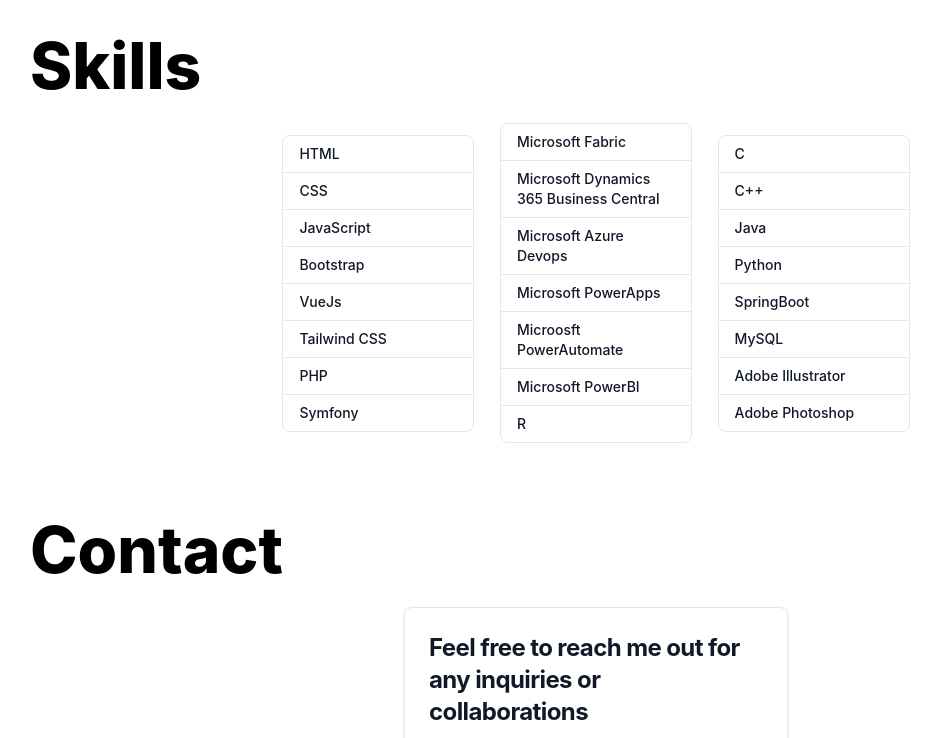
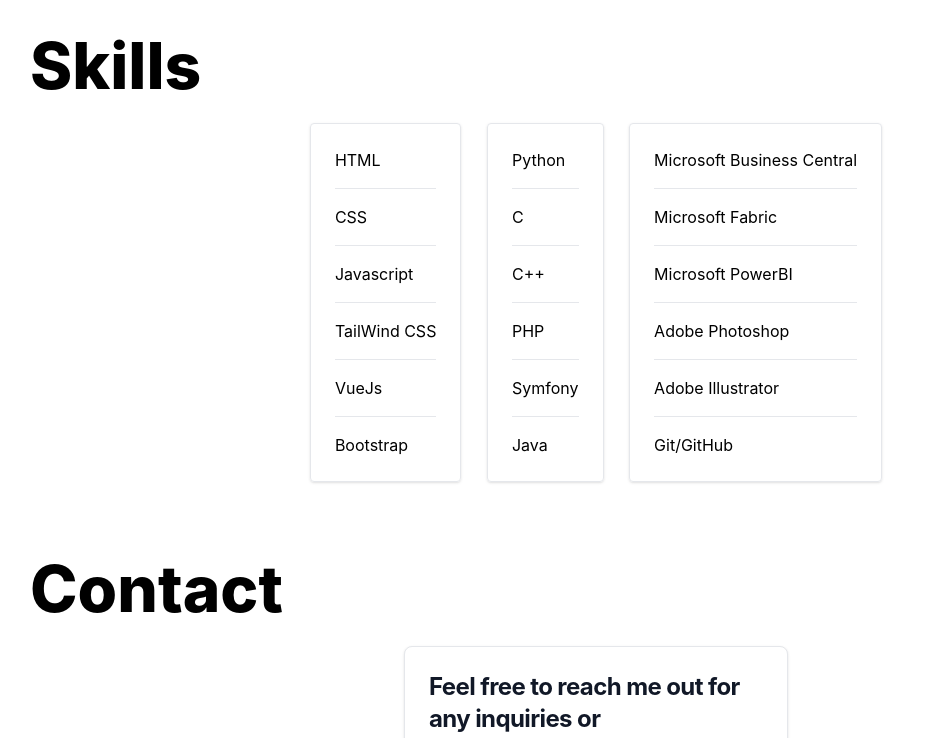
Before and after one commit to anasneji2002/Portfolio, a plain HTML site: page index.html in a window 1280 px wide. Shown: the part 1320-2058 px from the top of the page, without its empty margins (44-985 px from the left). Drawn offline with nearby package versions, Linux system fonts and the light colour scheme.

Commit message:
changing the display of skills

```diff
--- a/index.html
+++ b/index.html
@@ -301,123 +301,201 @@
           Skills
         </h1>
         <div class="listcontainer">
-          <ul
-            class="w-48 text-sm font-medium text-gray-900 bg-white border border-gray-200 rounded-lg dark:bg-gray-700 dark:border-gray-600 dark:text-white"
-          >
-            <li
-              class="w-full px-4 py-2 border-b border-gray-200 rounded-t-lg dark:border-gray-600"
-            >
+
+          <div role="status" class="max-w-md p-4 space-y-4 border border-gray-200 divide-y divide-gray-200 rounded shadow dark:divide-gray-700 md:p-6 dark:border-gray-700">
+            <div class="flex items-center justify-between">
+                <div>
+                  HTML
+                </div>
+            </div>
+            <div class="flex items-center justify-between pt-4">
+                <div>
+                  CSS
+                </div>
+            </div>
+            <div class="flex items-center justify-between pt-4">
+                <div>
+                  Javascript
+                </div>
+            </div>
+            <div class="flex items-center justify-between pt-4">
+                <div>
+                  TailWind CSS
+                </div>
+            </div>
+            <div class="flex items-center justify-between pt-4">
+                <div>
+                  VueJs
+                </div>
+            </div>
+            <div class="flex items-center justify-between pt-4">
+              <div>
+                Bootstrap
+              </div>
+          </div>
+            <span class="sr-only">Loading...</span>
+          </div>
+
+          <div role="status" class="max-w-md p-4 space-y-4 border border-gray-200 divide-y divide-gray-200 rounded shadow dark:divide-gray-700 md:p-6 dark:border-gray-700">
+            <div class="flex items-center justify-between">
+                <div>
+                  Python
+                </div>
+            </div>
+            <div class="flex items-center justify-between pt-4">
+                <div>
+                  C
+                </div>
+            </div>
+            <div class="flex items-center justify-between pt-4">
+                <div>
+                  C++
+                </div>
+            </div>
+            <div class="flex items-center justify-between pt-4">
+                <div>
+                  PHP
+                </div>
+            </div>
+            <div class="flex items-center justify-between pt-4">
+                <div>
+                  Symfony
+                </div>
+            </div>
+            <div class="flex items-center justify-between pt-4">
+              <div>
+                Java
+              </div>
+          </div>
+            <span class="sr-only">Loading...</span>
+          </div>
+
+          <div role="status" class="max-w-md p-4 space-y-4 border border-gray-200 divide-y divide-gray-200 rounded shadow dark:divide-gray-700 md:p-6 dark:border-gray-700">
+            <div class="flex items-center justify-between">
+                <div>
+                  Microsoft Business Central
+                </div>
+            </div>
+            <div class="flex items-center justify-between pt-4">
+                <div>
+                  Microsoft Fabric
+                </div>
+            </div>
+            <div class="flex items-center justify-between pt-4">
+                <div>
+                  Microsoft PowerBI
+                </div>
+            </div>
+            <div class="flex items-center justify-between pt-4">
+                <div>
+                  Adobe Photoshop
+                </div>
+            </div>
+            <div class="flex items-center justify-between pt-4">
+                <div>
+                  Adobe Illustrator
+                </div>
+            </div>
+            <div class="flex items-center justify-between pt-4">
+              <div>
+                Git/GitHub
+              </div>
+          </div>
+            <span class="sr-only">Loading...</span>
+          </div>
+        </div>
+        <div role="status" class="listcontainer2 mx-auto max-w-md p-4 space-y-4 border border-gray-200 divide-y divide-gray-200 rounded shadow dark:divide-gray-700 md:p-6 dark:border-gray-700">
+          <div class="flex items-center justify-between">
+            <div>
               HTML
-            </li>
-            <li
-              class="w-full px-4 py-2 border-b border-gray-200 dark:border-gray-600"
-            >
+            </div>
+          </div>
+          <div class="flex items-center justify-between pt-4">
+            <div>
               CSS
-            </li>
-            <li
-              class="w-full px-4 py-2 border-b border-gray-200 dark:border-gray-600"
-            >
-              JavaScript
-            </li>
-            <li
-              class="w-full px-4 py-2 border-b border-gray-200 rounded-t-lg dark:border-gray-600"
-            >
-              Bootstrap
-            </li>
-            <li
-              class="w-full px-4 py-2 border-b border-gray-200 dark:border-gray-600"
-            >
+            </div>
+          </div>
+          <div class="flex items-center justify-between pt-4">
+            <div>
+              Javascript
+            </div>
+          </div>
+          <div class="flex items-center justify-between pt-4">
+            <div>
+              TailWind CSS
+            </div>
+          </div>
+          <div class="flex items-center justify-between pt-4">
+            <div>
               VueJs
-            </li>
-            <li
-              class="w-full px-4 py-2 border-b border-gray-200 dark:border-gray-600"
-            >
-              Tailwind CSS
-            </li>
-            <li
-              class="w-full px-4 py-2 border-b border-gray-200 dark:border-gray-600"
-            >
+            </div>
+          </div>
+          <div class="flex items-center justify-between pt-4">
+            <div>
+            Bootstrap
+            </div>
+          </div>
+          <div class="flex items-center justify-between pt-4">
+            <div>
+              Python
+            </div>
+          </div>
+          <div class="flex items-center justify-between pt-4">
+            <div>
+              C
+            </div>
+          </div>
+          <div class="flex items-center justify-between pt-4">
+            <div>
+              C++
+            </div>
+          </div>
+          <div class="flex items-center justify-between pt-4">
+            <div>
               PHP
-            </li>
-            <li class="w-full px-4 py-2 rounded-b-lg">Symfony</li>
-          </ul>
-
-          <ul
-            class="w-48 text-sm font-medium text-gray-900 bg-white border border-gray-200 rounded-lg dark:bg-gray-700 dark:border-gray-600 dark:text-white"
-          >
-            <li
-              class="w-full px-4 py-2 border-b border-gray-200 rounded-t-lg dark:border-gray-600"
-            >
+            </div>
+          </div>
+          <div class="flex items-center justify-between pt-4">
+            <div>
+              Symfony
+            </div>
+          </div>
+          <div class="flex items-center justify-between pt-4">
+            <div>
+              Java
+            </div>
+          </div>
+          <div class="flex items-center justify-between pt-4">
+            <div>
+              Microsoft Business Central
+            </div>
+          </div>
+          <div class="flex items-center justify-between pt-4">
+            <div>
               Microsoft Fabric
-            </li>
-            <li
-              class="w-full px-4 py-2 border-b border-gray-200 dark:border-gray-600"
-            >
-              Microsoft Dynamics 365 Business Central
-            </li>
-            <li
-              class="w-full px-4 py-2 border-b border-gray-200 dark:border-gray-600"
-            >
-              Microsoft Azure Devops
-            </li>
-
-            <li
-              class="w-full px-4 py-2 border-b border-gray-200 dark:border-gray-600"
-            >
-              Microsoft PowerApps
-            </li>
-            <li
-              class="w-full px-4 py-2 border-b border-gray-200 dark:border-gray-600"
-            >
-              Microosft PowerAutomate
-            </li>
-            <li
-              class="w-full px-4 py-2 border-b border-gray-200 dark:border-gray-600"
-            >
+            </div>
+          </div>
+          <div class="flex items-center justify-between pt-4">
+            <div>
               Microsoft PowerBI
-            </li>
-            <li class="w-full px-4 py-2 rounded-b-lg">R</li>
-          </ul>
-          <ul
-            class="w-48 text-sm font-medium text-gray-900 bg-white border border-gray-200 rounded-lg dark:bg-gray-700 dark:border-gray-600 dark:text-white"
-          >
-            <li
-              class="w-full px-4 py-2 border-b border-gray-200 rounded-t-lg dark:border-gray-600"
-            >
-              C
-            </li>
-            <li
-              class="w-full px-4 py-2 border-b border-gray-200 dark:border-gray-600"
-            >
-              C++
-            </li>
-            <li
-              class="w-full px-4 py-2 border-b border-gray-200 dark:border-gray-600"
-            >
-              Java
-            </li>
-            <li
-              class="w-full px-4 py-2 border-b border-gray-200 rounded-t-lg dark:border-gray-600"
-            >
-              Python
-            </li>
-            <li
-              class="w-full px-4 py-2 border-b border-gray-200 dark:border-gray-600"
-            >
-              SpringBoot
-            </li>
-            <li
-              class="w-full px-4 py-2 border-b border-gray-200 dark:border-gray-600"
-            >
-              MySQL
-            </li>
-            <li
-              class="w-full px-4 py-2 border-b border-gray-200 dark:border-gray-600"
-            >
+            </div>
+          </div>
+          <div class="flex items-center justify-between pt-4">
+            <div>
+              Adobe Photoshop
+            </div>
+          </div>
+          <div class="flex items-center justify-between pt-4">
+            <div>
               Adobe Illustrator
-            </li>
-            <li class="w-full px-4 py-2 rounded-b-lg">Adobe Photoshop</li>
-          </ul>
+            </div>
+          </div>
+          <div class="flex items-center justify-between pt-4">
+            <div>
+              Git/GitHub
+            </div>
+          </div>
+          <span class="sr-only">Loading...</span>
         </div>
       </section>
       <section id="Contact">
--- a/style.css
+++ b/style.css
@@ -64,10 +64,21 @@
     align-items: center;
   }
   .listcontainer {
-    flex-direction: column;
-    gap: 10px;
-    justify-content: center;
-    align-items: center;
+    display: none;
+  }
+  .listcontainer2
+  {
+    display: block;
+  }
+}
+@media screen and (min-width: 601px) {
+
+  .listcontainer {
+    display: flex;
+  }
+  .listcontainer2
+  {
+    display: none;
   }
 }
 @media screen and (max-width: 443px) {
```
